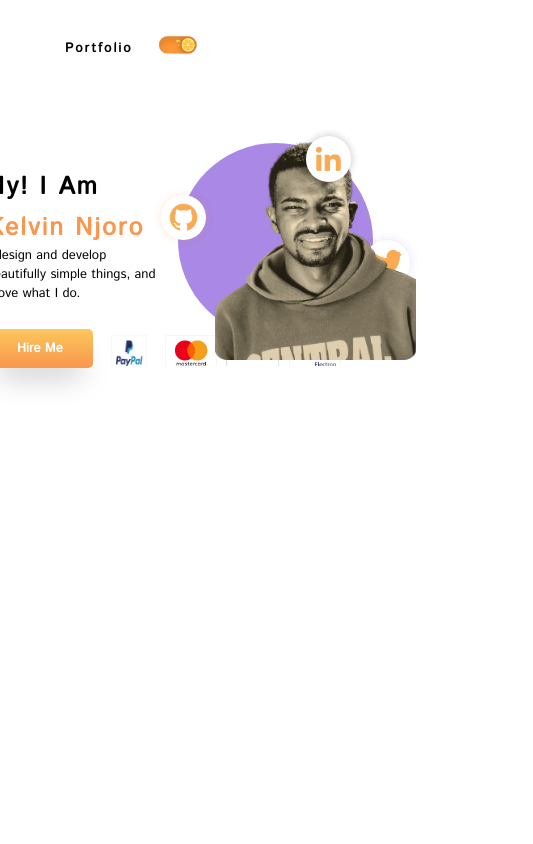
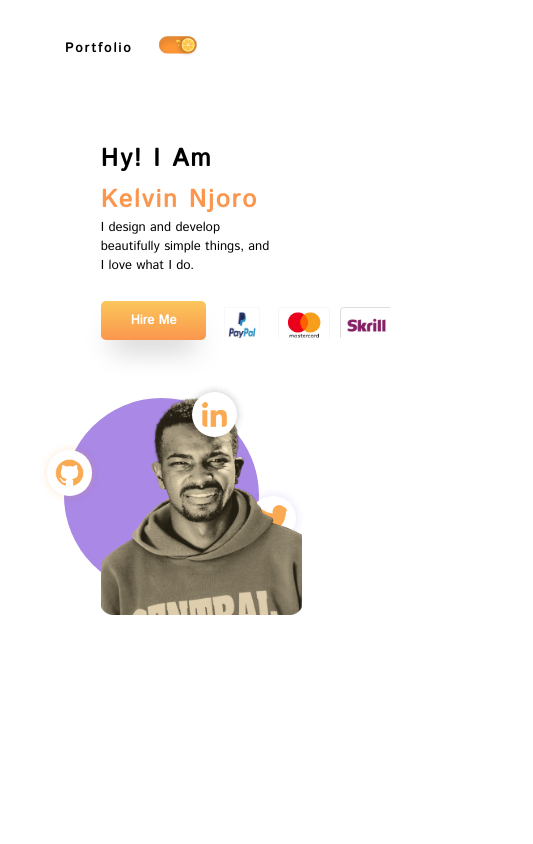
Before and after one commit to principalkelvo/kelvinnjoroowino, a Vue app: page / in a window 390 px wide. Shown: the top 844 px of the page, 533 px wide, since content can reach past the window. Built offline with nearby package versions, Linux system fonts and the light colour scheme.

Commit message:
removes horizontal overflow

```diff
--- a/src/App.vue
+++ b/src/App.vue
@@ -9,12 +9,14 @@ export default {
 </script>
 
 <template>
+  <div id="app">
 
     <Navbar />
     <!-- <router-link to="/">Home</router-link> -->
 
     <div class="container">
       <router-view></router-view>
+    </div>
   </div>
 </template>
 
@@ -26,6 +28,10 @@ export default {
   font-size: 24px;
   padding: 0;
   margin: 0;
+}
+
+#app{
+  overflow-x: hidden;
 }
 
 .is-dark-mode-active {
@@ -97,6 +103,7 @@ export default {
   border: 1px solid #000;
   color: #000 !important;
 }
+
 .is-dark-mode-active .buttons.small button:hover,
 .is-dark-mode-active .buttons.small button:focus,
 .is-dark-mode-active .buttons.small button:active {
@@ -123,6 +130,7 @@ export default {
   box-shadow: 0px 0px 0px 0px inset #333e94,
     2px 4px 6.041em 2em #160d2540;
 }
+
 .buttons button.no-fill:hover,
 .buttons button.no-fill:focus,
 .buttons button.no-fill:active {
@@ -132,6 +140,7 @@ export default {
   color: #fff !important;
   border: 1.45px solid #FAAA53;
 }
+
 .is-dark-mode-active .buttons button.no-fill:hover,
 .is-dark-mode-active .buttons button.no-fill:focus,
 .is-dark-mode-active .buttons button.no-fill:active {
@@ -146,16 +155,20 @@ export default {
 
 /* tablet */
 @media only screen and (max-width: 769px) {
-    *{
+  * {
     font-size: 16px;
+  }
+  .columns {
+    display: flex;
+    flex-direction: column;
 }
 
 }
 
 /* 4k */
-@media only screen and (min-width: 1450px) {
-    *{
-        font-size: 40px;
+@media only screen and (min-width: 1470px) {
+  * {
+    font-size: 24px;
   }
 
 }
```
Lines whose indentation alone changed are shown as unchanged.
